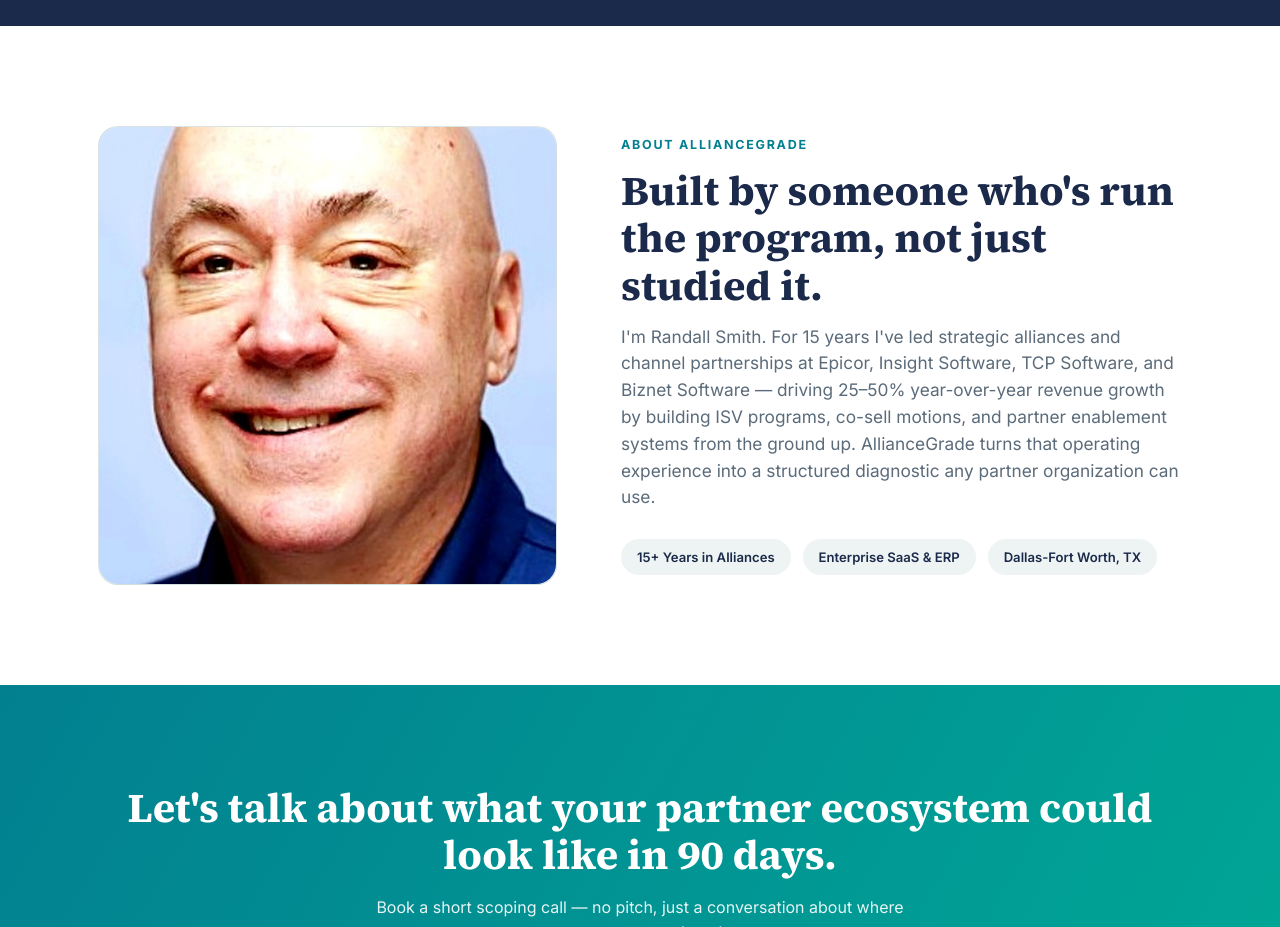
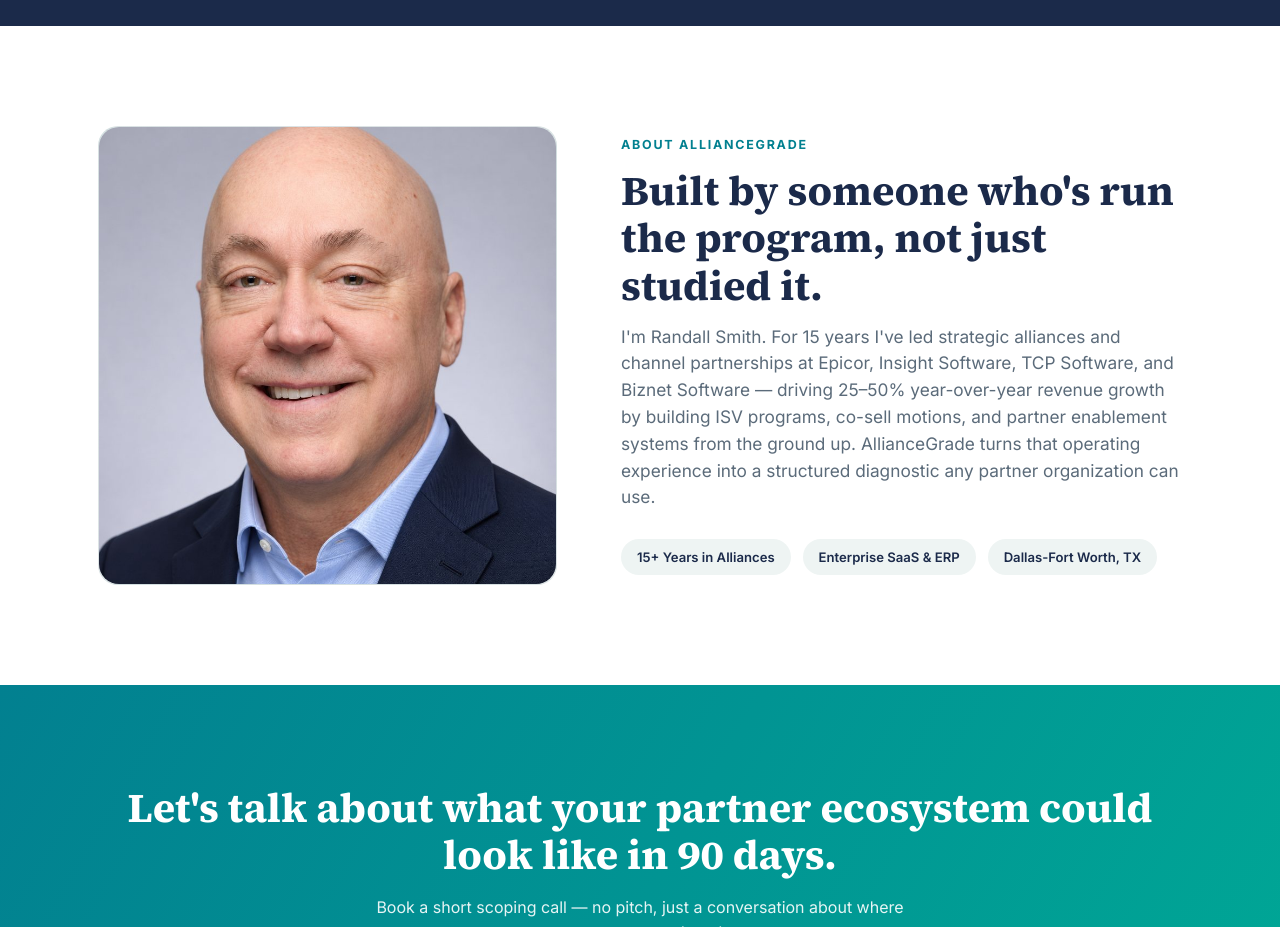
Before and after one commit to smithrandallanthony-0331/alliancegrade-site, a plain HTML site: page index.html in a window 1280 px wide. Shown: the part 2840-3767 px from the top of the page. Drawn offline with Linux system fonts and the light colour scheme.

Commit message:
Use new headshot, compressed
Co-Authored-By: Claude Sonnet 5.5 <noreply@anthropic.com>
Claude-Session: https://claude.ai/code/session_01DgXNJJcZnMq8qN7e9gtknF

```diff
--- a/index.html
+++ b/index.html
@@ -314,7 +314,7 @@
 <!-- ============ ABOUT ============ -->
 <section class="about" id="about">
   <div class="wrap about-grid">
-    <div class="about-photo"><img src="assets/headshot.png" alt="Randall A. Smith" style="width:100%;height:100%;object-fit:cover;border-radius:20px;"></div>
+    <div class="about-photo"><img src="assets/headshot.jpg" alt="Randall A. Smith" style="width:100%;height:100%;object-fit:cover;border-radius:20px;"></div>
     <div>
       <span class="eyebrow">About AllianceGrade</span>
       <h2 "">Built by someone who's run the program, not just studied it.</h2>
```
Also changed, not shown: assets/headshot.jpg (added), assets/headshot.png (deleted).
